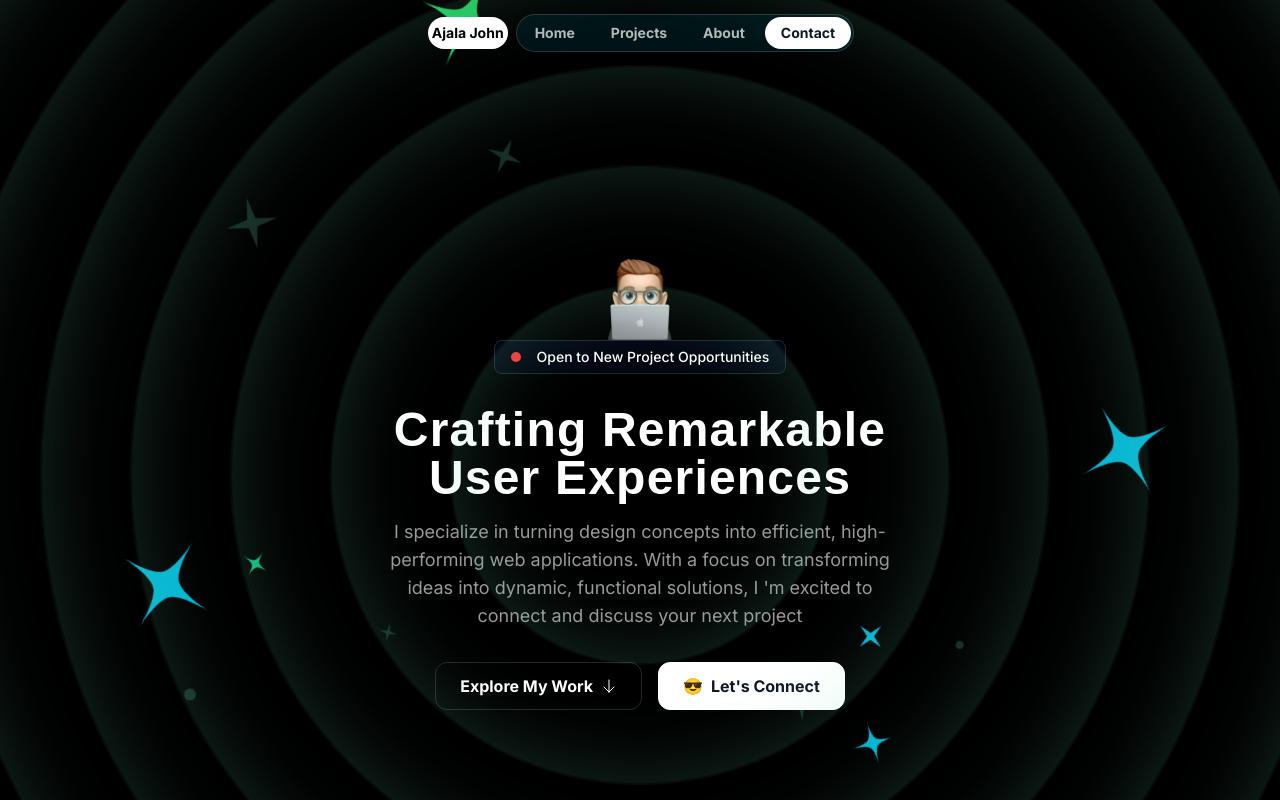
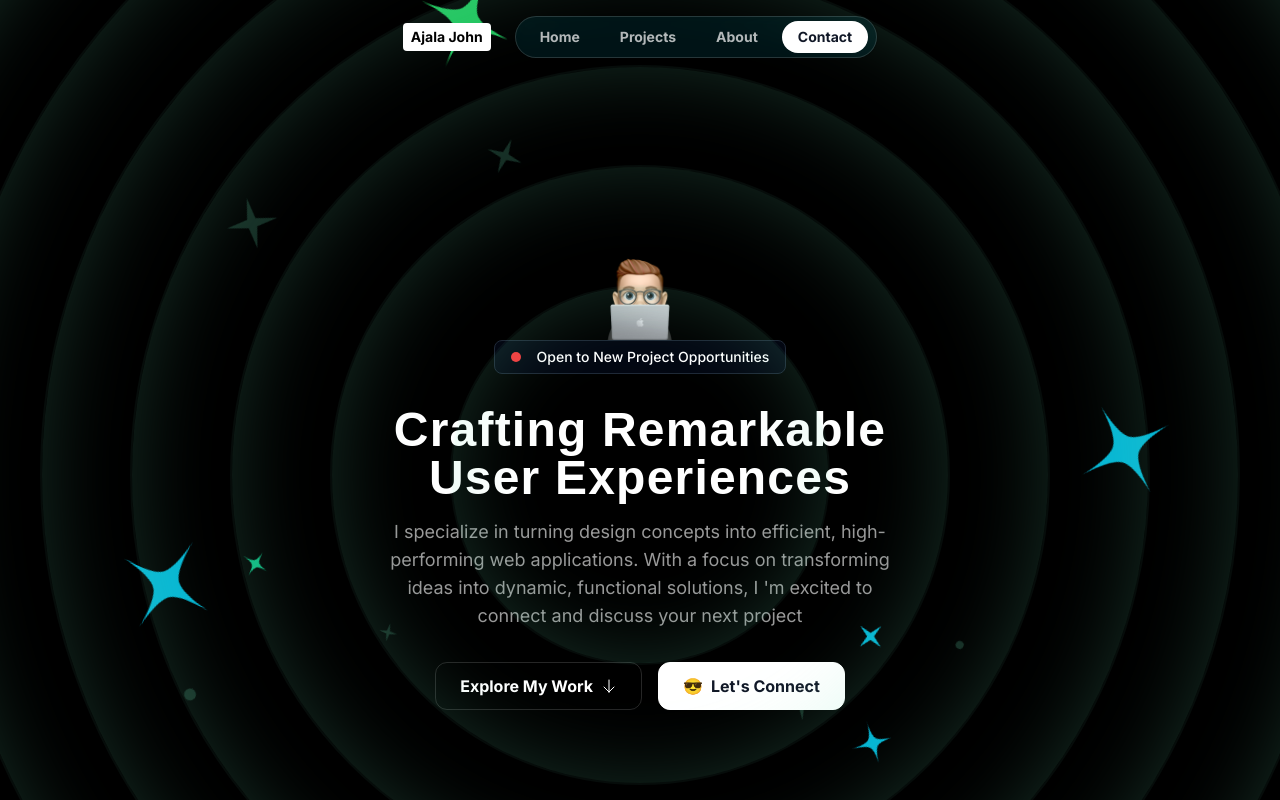
Before and after one commit to Blck-Jhn/Portfolio1, a Next.js app: page / in a window 1280 px wide. Shown: the top 800 px of the page. Built offline with nearby package versions, Linux system fonts and the light colour scheme; a web font is replaced by a local one.

Commit message:
Updated header style for smaller screens

```diff
--- a/src/sections/Header.tsx
+++ b/src/sections/Header.tsx
@@ -2,14 +2,16 @@ import React from 'react'
 
 export default function Header() {
   return (
-    <div className='flex justify-center items-center fixed top-3 w-full z-10 gap-20 sm:gap-1.5 py-0.5'>
-       <a href='#'className="nav-item bg-white text-black hover:bg-red-900 hover:text-white sm: mx-0.5 px-1 ">Ajala John</a>
-      <nav className="flex gap-1 p-0.5 border border-white/15 rounded-full bg-cyan-500/10 backdrop-blur">
-       <a href='#'className="nav-item">Home</a>
+    <div className='fixed top-3 w-full z-10 overflow-x-auto px-2'>
+        <div className='flex flex-nowrap justify-center items-center gap-4 sm:gap-6 py-1 min-w-max'>
+           <a href='#'className="nav-item bg-white text-black hover:bg-red-900 hover:text-white text-sm px-2 py-1 rounded ">Ajala John</a>
+          <nav className="flex flex-nowrap gap-2 text-sm px-2 py-1 border border-white/15 rounded-full bg-cyan-500/10 backdrop-blur">
+        <a href='#'className="nav-item">Home</a>
        <a href='#project'className="nav-item">Projects</a>
        <a href='#about'className="nav-item">About</a>
-       <a href='#contact'className="nav-item bg-white text-gray-900 hover:bg-white/70 hover:text-gray-900">Contact</a>
+       <a href='#contact'className="nav-item bg-white text-gray-900 hover:bg-white/70 hover:text-gray-900 whitespace-nowrap">Contact</a>
       </nav>
+      </div>
       </div>
   )
 }
```
